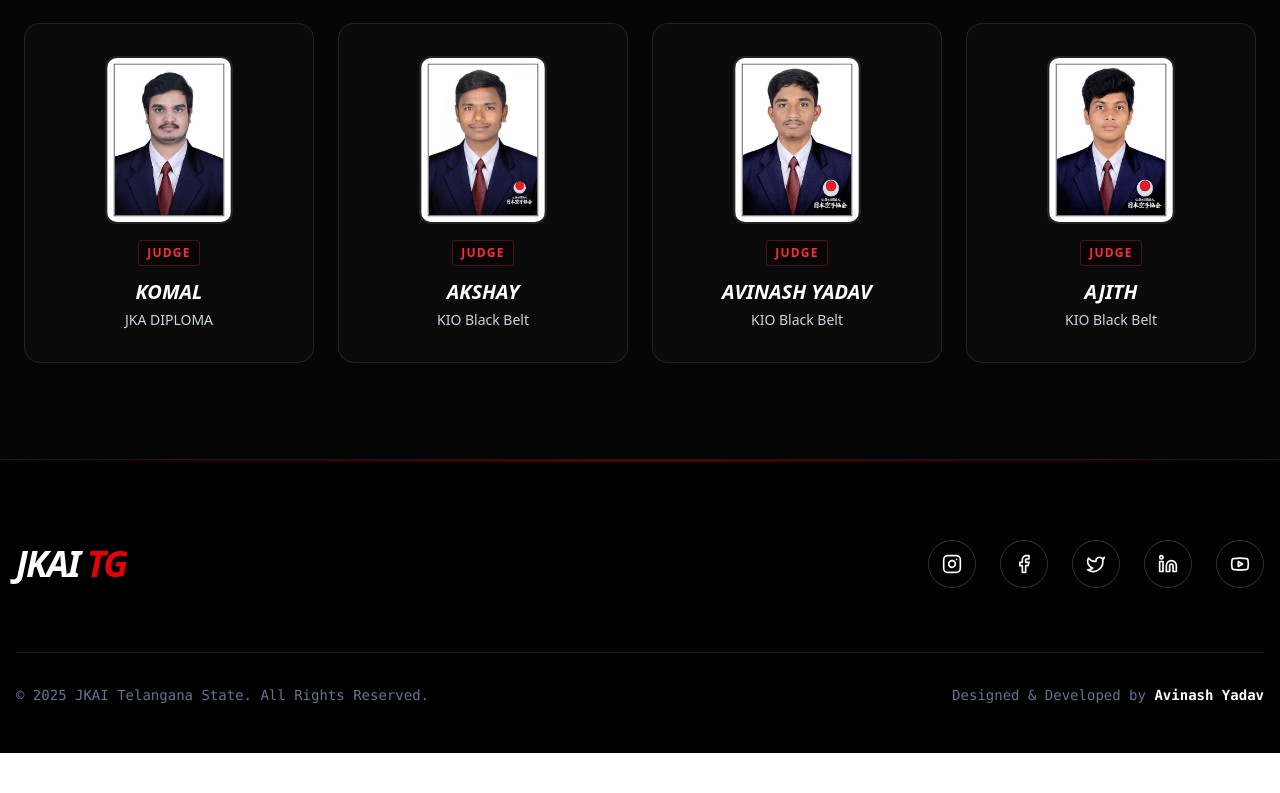
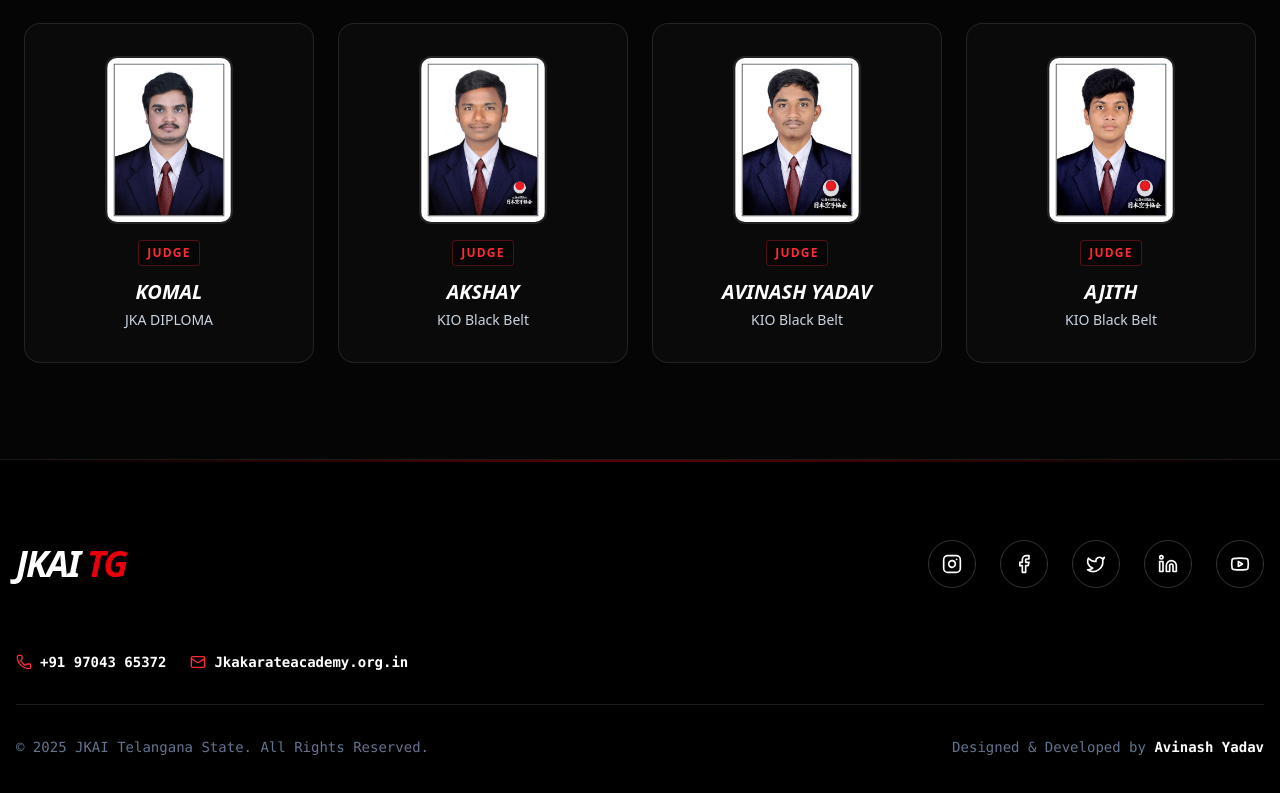
Before and after one commit to Avinashpasham07/Intra_school_tournment, a React (Vite) app in the folder tournment/: page / in a window 1280 px wide. Shown: the part 4533-5326 px from the top of the page. Before the commit the page ends 5286 px from the top, so only its background shows below. Built offline with nearby package versions, Linux system fonts and the light colour scheme.

Commit message:
Sync latest updates

```diff
--- a/tournment/src/LandingPage.jsx
+++ b/tournment/src/LandingPage.jsx
@@ -15,6 +15,7 @@ import {
   Twitter,
   Youtube,
   Linkedin,
+  Phone, Mail
 } from "lucide-react";
 import { useNavigate } from "react-router-dom";
 import NavBar from "./NavBar";
@@ -765,6 +766,7 @@ const LandingPage = () => {
       </main>
 
       {/* ===================== CONTACT SECTION ===================== */}
+{/* ===================== CONTACT SECTION ===================== */}
 <footer
   id="contact"
   className="bg-black border-t border-white/10 pt-20 pb-12 relative overflow-hidden"
@@ -773,8 +775,10 @@ const LandingPage = () => {
   <div className="absolute top-0 left-0 w-full h-[2px] bg-gradient-to-r from-transparent via-red-600 to-transparent opacity-40"></div>
 
   <div className="container mx-auto px-4 relative z-10">
+
     {/* ---------- TOP ROW ---------- */}
     <div className="flex flex-col md:flex-row justify-between items-center mb-16 text-center md:text-left">
+
       {/* Brand */}
       <h2 className="text-4xl font-black text-white uppercase italic tracking-tighter mb-6 md:mb-0">
         JKAI <span className="text-red-600">TG</span>
@@ -786,8 +790,8 @@ const LandingPage = () => {
           { Icon: Instagram, url: "https://www.instagram.com/jka_medchal.dist/" },
           { Icon: Facebook, url: "https://www.facebook.com/groups/1492975447736405/" },
           { Icon: Twitter, url: "https://x.com/KarateMedchal" },
-    { Icon: Linkedin, url: "https://www.linkedin.com/in/karate-academy-jka-medchal-dist-930147227/" }, // Using User icon for LinkedIn (you can replace with LinkedIn icon if you import)
-    { Icon: Youtube, url: "https://www.youtube.com/channel/UC-CkD3hOFzambpvQle_ljLg" }, // Replace with Youtube icon if you have one
+          { Icon: Linkedin, url: "https://www.linkedin.com/in/karate-academy-jka-medchal-dist-930147227/" },
+          { Icon: Youtube, url: "https://www.youtube.com/channel/UC-CkD3hOFzambpvQle_ljLg" },
         ].map(({ Icon, url }, i) => (
           <a
             key={i}
@@ -800,7 +804,6 @@ const LandingPage = () => {
               transition-all duration-300 group
             "
           >
-      {/* Hover glow */}
             <div
               className="
                 absolute inset-0 bg-gradient-to-br from-red-600/40 to-orange-500/40
@@ -808,7 +811,6 @@ const LandingPage = () => {
               "
             ></div>
 
-      {/* Subtle bg hover */}
             <div
               className="
                 absolute inset-0 bg-white/10 opacity-0
@@ -816,7 +818,6 @@ const LandingPage = () => {
               "
             ></div>
 
-      {/* Icon */}
             <Icon
               className="
                 w-5 h-5 text-white relative z-10
@@ -825,7 +826,6 @@ const LandingPage = () => {
               "
             />
 
-      {/* Border glow */}
             <div
               className="
                 absolute inset-0 rounded-full border border-red-600/0
@@ -835,6 +835,28 @@ const LandingPage = () => {
           </a>
         ))}
       </div>
+    </div>
+
+
+    {/* ---------- CONTACT INFO ROW ---------- */}
+    <div className="flex flex-col md:flex-row items-center gap-6 text-slate-300 text-sm font-mono mb-8">
+
+      {/* Phone */}
+      <p className="flex items-center gap-2">
+        <Phone className="w-4 h-4 text-red-500" />
+        <span className="text-white font-bold">+91 97043 65372</span>
+      </p>
+
+      {/* Email */}
+      <p className="flex items-center gap-2">
+        <Mail className="w-4 h-4 text-red-500" />
+        <a
+          href="mailto:jkaimedchaldist@gmail.com"
+          className="text-white font-bold hover:text-red-500 transition-colors"
+        >
+          Jkakarateacademy.org.in
+        </a>
+      </p>
 
     </div>
 
@@ -849,9 +871,6 @@ const LandingPage = () => {
         © 2025 JKAI Telangana State. All Rights Reserved.
       </p>
 
-      {/* Footer Links */}
-
-
       {/* Developer Credit */}
       <p className="text-center md:text-right hover:text-red-500 transition-colors">
         Designed & Developed by{" "}
@@ -861,6 +880,7 @@ const LandingPage = () => {
     </div>
   </div>
 </footer>
+
 
       {/* GLOBAL STYLES */}
       <style>{`
```
Lines whose indentation alone changed are shown as unchanged.
